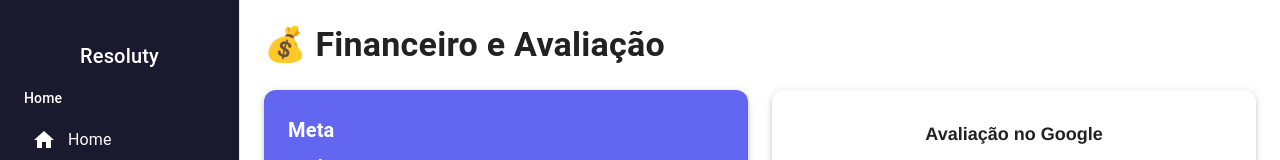
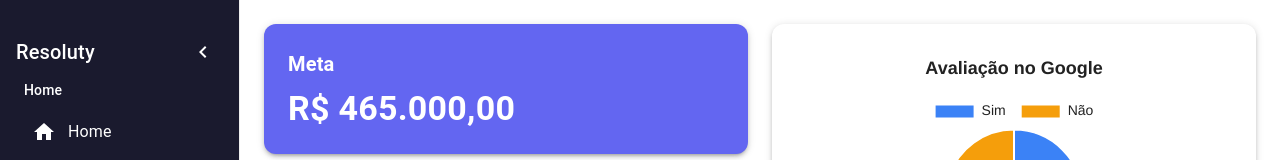
Before and after one commit to Felipson007/Resoluty-Dashboard, a React (Vite) app in the folder frontend/: page /customer-success/finance in a window 1280 px wide. Shown: the top 160 px of the page. Built offline with nearby package versions, Linux system fonts and the light colour scheme; no server answers; the database is empty; sample sign-in values are in the browser's storage.

Commit message:
Ajuste Menu Lateral

```diff
--- a/frontend/src/App.tsx
+++ b/frontend/src/App.tsx
@@ -1,14 +1,15 @@
+import { useState } from 'react'
 import { BrowserRouter, Routes, Route, Navigate } from 'react-router-dom'
 import { AuthProvider, useAuth } from './contexts/AuthContext'
 import Sidebar from './components/Sidebar'
 import LoginPage from './components/Login'
-import Home from './components/Home'
 import Comercial from './pages/Comercial'
 import CustomerSuccessOverview from './pages/CustomerSuccessOverview'
 import CustomerSuccessStatus from './pages/CustomerSuccessStatus'
 import CustomerSuccessFinance from './pages/CustomerSuccessFinance'
 import Administrativo from './pages/Administrativo'
 import Gestao from './pages/Gestao'
+import Home from './components/Home'
 
 // Wrapper component para páginas que requerem autenticação
 function ProtectedRoute({ children }: { children: React.ReactNode }) {
@@ -35,18 +36,32 @@ function ProtectedRoute({ children }: { children: React.ReactNode }) {
 }
 
 // Layout com Sidebar para páginas protegidas
-function DashboardLayout({ children }: { children: React.ReactNode }) {
+function DashboardLayout({ children, isCollapsed, onToggle }: { children: React.ReactNode; isCollapsed: boolean; onToggle: () => void }) {
+  const sidebarWidth = isCollapsed ? 64 : 240;
+
   return (
-    <div style={{ display: 'flex' }}>
-      <Sidebar />
-      <div style={{ flex: 1, marginLeft: 240 }}>
+    <>
+      <Sidebar isCollapsed={isCollapsed} onToggle={onToggle} />
+      <main style={{
+        marginLeft: `${sidebarWidth}px`,
+        transition: 'margin-left 0.3s ease',
+        minHeight: '100vh'
+      }}>
         {children}
-      </div>
-    </div>
+      </main>
+    </>
   )
 }
 
 function AppRoutes() {
+  const [isCollapsed, setIsCollapsed] = useState(false);
+
+  const DashboardLayoutWithState = ({ children }: { children: React.ReactNode }) => (
+    <DashboardLayout isCollapsed={isCollapsed} onToggle={() => setIsCollapsed(!isCollapsed)}>
+      {children}
+    </DashboardLayout>
+  );
+
   return (
     <Routes>
       <Route path="/login" element={<LoginPage />} />
@@ -54,9 +69,9 @@ function AppRoutes() {
         path="/dashboard"
         element={
           <ProtectedRoute>
-            <DashboardLayout>
+            <DashboardLayoutWithState>
               <Home />
-            </DashboardLayout>
+            </DashboardLayoutWithState>
           </ProtectedRoute>
         }
       />
@@ -64,9 +79,9 @@ function AppRoutes() {
         path="/comercial"
         element={
           <ProtectedRoute>
-            <DashboardLayout>
+            <DashboardLayoutWithState>
               <Comercial />
-            </DashboardLayout>
+            </DashboardLayoutWithState>
           </ProtectedRoute>
         }
       />
@@ -74,9 +89,9 @@ function AppRoutes() {
         path="/customer-success/overview"
         element={
           <ProtectedRoute>
-            <DashboardLayout>
+            <DashboardLayoutWithState>
               <CustomerSuccessOverview />
-            </DashboardLayout>
+            </DashboardLayoutWithState>
           </ProtectedRoute>
         }
       />
@@ -84,9 +99,9 @@ function AppRoutes() {
         path="/customer-success/status"
         element={
           <ProtectedRoute>
-            <DashboardLayout>
+            <DashboardLayoutWithState>
               <CustomerSuccessStatus />
-            </DashboardLayout>
+            </DashboardLayoutWithState>
           </ProtectedRoute>
         }
       />
@@ -94,9 +109,9 @@ function AppRoutes() {
         path="/customer-success/finance"
         element={
           <ProtectedRoute>
-            <DashboardLayout>
+            <DashboardLayoutWithState>
               <CustomerSuccessFinance />
-            </DashboardLayout>
+            </DashboardLayoutWithState>
           </ProtectedRoute>
         }
       />
@@ -108,9 +123,9 @@ function AppRoutes() {
         path="/administrativo"
         element={
           <ProtectedRoute>
-            <DashboardLayout>
+            <DashboardLayoutWithState>
               <Administrativo />
-            </DashboardLayout>
+            </DashboardLayoutWithState>
           </ProtectedRoute>
         }
       />
@@ -118,9 +133,9 @@ function AppRoutes() {
         path="/gestao"
         element={
           <ProtectedRoute>
-            <DashboardLayout>
+            <DashboardLayoutWithState>
               <Gestao />
-            </DashboardLayout>
+            </DashboardLayoutWithState>
           </ProtectedRoute>
         }
       />
--- a/frontend/src/components/Sidebar.tsx
+++ b/frontend/src/components/Sidebar.tsx
@@ -10,7 +10,8 @@ import {
   Typography,
   Divider,
   Button,
-  Collapse
+  Collapse,
+  IconButton
 } from '@mui/material';
 import HomeIcon from '@mui/icons-material/Home';
 import PeopleIcon from '@mui/icons-material/People';
@@ -23,6 +24,8 @@ import ExpandMore from '@mui/icons-material/ExpandMore';
 import DashboardIcon from '@mui/icons-material/Dashboard';
 import AssessmentIcon from '@mui/icons-material/Assessment';
 import AccountBalanceIcon from '@mui/icons-material/AccountBalance';
+import ChevronLeftIcon from '@mui/icons-material/ChevronLeft';
+import ChevronRightIcon from '@mui/icons-material/ChevronRight';
 import { useAuth } from '../contexts/AuthContext';
 
 // Configuração de cores
@@ -63,7 +66,12 @@ const customerSuccessItems = [
   { text: 'Financeiro e Avaliação', icon: <AccountBalanceIcon />, path: '/customer-success/finance' },
 ];
 
-export default function Sidebar() {
+interface SidebarProps {
+  isCollapsed: boolean;
+  onToggle: () => void;
+}
+
+export default function Sidebar({ isCollapsed, onToggle }: SidebarProps) {
   const navigate = useNavigate();
   const location = useLocation();
   const { logout } = useAuth();
@@ -89,13 +97,16 @@ export default function Sidebar() {
 
   const isCustomerSuccessActive = location.pathname.startsWith('/customer-success');
 
+  const sidebarWidth = isCollapsed ? 64 : 240;
+
   return (
     <Drawer
       variant="permanent"
       open={true}
       PaperProps={{
         style: {
-          width: 240,
+          width: sidebarWidth,
+          transition: 'width 0.3s ease',
           background: resolutyPalette.sidebar,
           color: resolutyPalette.text,
           borderRight: '1px solid #eee',
@@ -104,17 +115,29 @@ export default function Sidebar() {
       }}
     >
       <Box sx={{ display: 'flex', flexDirection: 'column', height: '100%' }}>
-        {/* Logo da empresa */}
-        <Box sx={{ display: 'flex', justifyContent: 'center', alignItems: 'center', py: 2 }}>
-          <Typography variant="h6" sx={{ color: resolutyPalette.text }}>
+        {/* Botão de toggle e Logo */}
+        <Box sx={{ display: 'flex', justifyContent: 'space-between', alignItems: 'center', px: 2, py: 1 }}>
+          {!isCollapsed && (
+            <Typography variant="h6" sx={{ color: resolutyPalette.text, flex: 1 }}>
               Resoluty
             </Typography>
+          )}
+          <IconButton
+            onClick={onToggle}
+            sx={{
+              color: resolutyPalette.text,
+              '&:hover': { background: resolutyPalette.border }
+            }}
+          >
+            {isCollapsed ? <ChevronRightIcon /> : <ChevronLeftIcon />}
+          </IconButton>
         </Box>
 
         {/* Conteúdo do menu */}
-        <Box sx={{ px: 2, flex: 1 }}>
+        <Box sx={{ px: isCollapsed ? 1 : 2, flex: 1 }}>
           {sections.map(section => (
-            <Box key={section.title} mb={2}>
+            <Box key={section.title} mb={!isCollapsed ? 2 : 0}>
+              {!isCollapsed && (
                 <Typography
                   variant="body2"
                   color="textSecondary"
@@ -124,6 +147,7 @@ export default function Sidebar() {
                 >
                   {section.title}
                 </Typography>
+              )}
 
               <List disablePadding>
                 {section.items.map(item => (
@@ -131,20 +155,31 @@ export default function Sidebar() {
                     key={item.text}
                     onClick={() => handleNavigation(item.path)}
                     sx={{
-                      pl: 2,
+                      pl: isCollapsed ? 0.5 : 2,
+                      justifyContent: isCollapsed ? 'center' : 'flex-start',
                       mb: 0.5,
                       borderRadius: 1,
                       '&:hover': { background: resolutyPalette.border },
                       background: location.pathname === item.path ? resolutyPalette.primary : 'transparent',
                       color: resolutyPalette.text,
                       cursor: 'pointer',
+                      minHeight: 48,
                     }}
                     component="li"
+                    title={isCollapsed ? item.text : ''}
                   >
+                    {isCollapsed ? (
+                      <ListItemIcon sx={{ minWidth: 'auto', color: resolutyPalette.text }}>
+                        {item.icon}
+                      </ListItemIcon>
+                    ) : (
+                      <>
                         <ListItemIcon sx={{ minWidth: 36, color: resolutyPalette.text }}>
                           {item.icon}
                         </ListItemIcon>
                         <ListItemText primary={item.text} />
+                      </>
+                    )}
                   </ListItem>
                 ))}
               </List>
@@ -153,6 +188,7 @@ export default function Sidebar() {
 
           {/* Customer Success com Dropdown */}
           <Box mb={2}>
+            {!isCollapsed && (
               <Typography
                 variant="body2"
                 color="textSecondary"
@@ -162,27 +198,40 @@ export default function Sidebar() {
               >
                 Customer Success
               </Typography>
+            )}
 
             <ListItem
-              onClick={handleCustomerSuccessClick}
+              onClick={!isCollapsed ? handleCustomerSuccessClick : () => {}}
               sx={{
-                pl: 2,
+                pl: isCollapsed ? 0.5 : 2,
+                justifyContent: isCollapsed ? 'center' : 'flex-start',
                 mb: 0.5,
                 borderRadius: 1,
                 '&:hover': { background: resolutyPalette.border },
                 background: isCustomerSuccessActive ? resolutyPalette.primary : 'transparent',
                 color: resolutyPalette.text,
                 cursor: 'pointer',
+                minHeight: 48,
               }}
               component="li"
+              title={isCollapsed ? 'Customer Success' : ''}
             >
+              {isCollapsed ? (
+                <ListItemIcon sx={{ minWidth: 'auto', color: resolutyPalette.text }}>
+                  <SupportAgentIcon />
+                </ListItemIcon>
+              ) : (
+                <>
                   <ListItemIcon sx={{ minWidth: 36, color: resolutyPalette.text }}>
                     <SupportAgentIcon />
                   </ListItemIcon>
                   <ListItemText primary="Customer Success" />
                   {customerSuccessOpen ? <ExpandLess /> : <ExpandMore />}
+                </>
+              )}
             </ListItem>
 
+            {!isCollapsed && (
               <Collapse in={customerSuccessOpen} timeout="auto" unmountOnExit>
                 <List component="div" disablePadding>
                   {customerSuccessItems.map(item => (
@@ -197,6 +246,7 @@ export default function Sidebar() {
                         background: location.pathname === item.path ? resolutyPalette.primary : 'transparent',
                         color: resolutyPalette.text,
                         cursor: 'pointer',
+                        minHeight: 40,
                       }}
                       component="li"
                     >
@@ -208,11 +258,35 @@ export default function Sidebar() {
                   ))}
                 </List>
               </Collapse>
+            )}
+            {isCollapsed && customerSuccessItems.map(item => (
+              <ListItem
+                key={item.text}
+                onClick={() => handleNavigation(item.path)}
+                sx={{
+                  pl: 0.5,
+                  justifyContent: 'center',
+                  mb: 0.5,
+                  borderRadius: 1,
+                  '&:hover': { background: resolutyPalette.border },
+                  background: location.pathname === item.path ? resolutyPalette.primary : 'transparent',
+                  color: resolutyPalette.text,
+                  cursor: 'pointer',
+                  minHeight: 40,
+                }}
+                component="li"
+                title={item.text}
+              >
+                <ListItemIcon sx={{ minWidth: 'auto', color: resolutyPalette.text }}>
+                  {item.icon}
+                </ListItemIcon>
+              </ListItem>
+            ))}
           </Box>
         </Box>
 
         {/* Botão de logout */}
-        <Box sx={{ px: 2, pb: 2 }}>
+        <Box sx={{ px: isCollapsed ? 1 : 2, pb: 2 }}>
           <Divider sx={{ mb: 2, borderColor: resolutyPalette.text }} />
           <Button
             fullWidth
@@ -222,13 +296,14 @@ export default function Sidebar() {
             sx={{
               color: resolutyPalette.text,
               borderColor: resolutyPalette.text,
+              minWidth: isCollapsed ? 40 : 'auto',
               '&:hover': {
                 borderColor: resolutyPalette.activeSidebar,
                 background: resolutyPalette.hoverSidebar
               }
             }}
           >
-            Sair
+            {!isCollapsed && 'Sair'}
           </Button>
         </Box>
       </Box>
--- a/frontend/src/pages/CustomerSuccessFinance.tsx
+++ b/frontend/src/pages/CustomerSuccessFinance.tsx
@@ -75,14 +75,6 @@ export default function CustomerSuccessFinance() {
       color: resolutyPalette.text,
       padding: { xs: 2, sm: 3 }
     }}>
-      <Typography variant="h4" gutterBottom sx={{
-        fontWeight: 700,
-        color: resolutyPalette.text,
-        marginBottom: 3
-      }}>
-        💰 Financeiro e Avaliação
-      </Typography>
-
       <Grid container spacing={{ xs: 2, sm: 3 }}>
         {/* Métricas Financeiras */}
         <Grid item xs={12} md={6}>
```
Also changed, not shown: frontend/src/pages/CustomerSuccessOverview.tsx (+0 -7 lines), frontend/src/pages/CustomerSuccessStatus.tsx (+0 -7 lines), 3 other files (tests, documents, lock files or other folders). Lines whose indentation alone changed are shown as unchanged.
